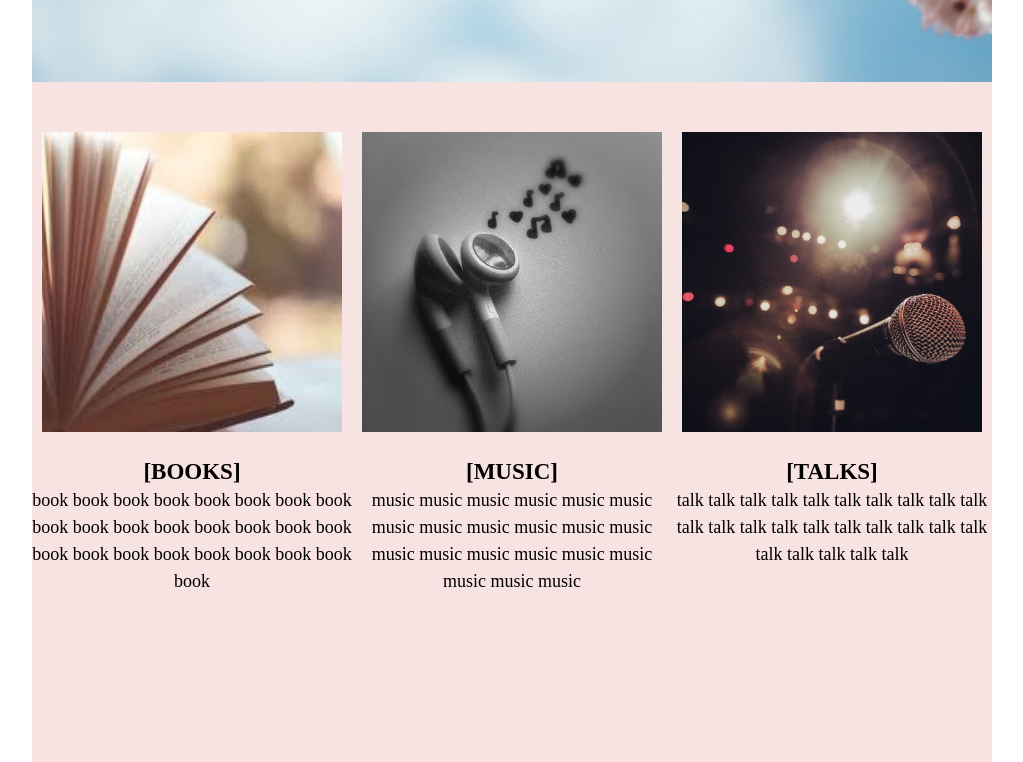
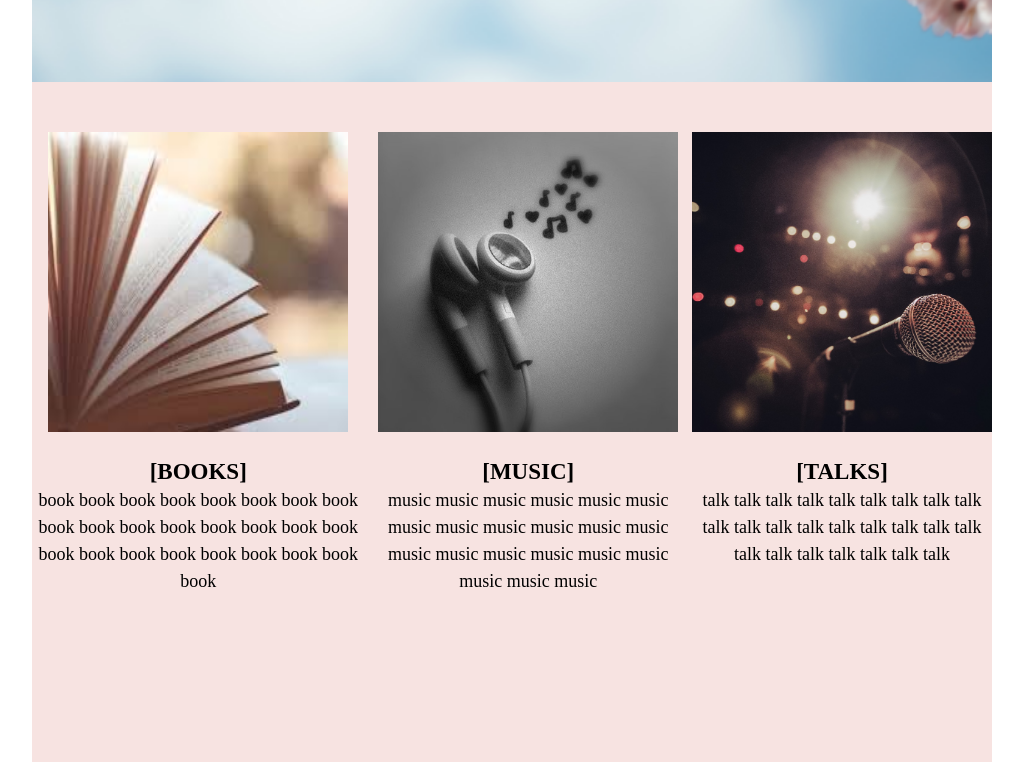
Before and after one commit to yeraml/yeram, a plain HTML site: page index.html in a window 1280 px wide. Shown: the part 598-1360 px from the top of the page, without its empty margins (128-1151 px from the left). Drawn offline with Linux system fonts and the light colour scheme; a web font is replaced by a local one.

Commit message:
flexbox added

```diff
--- a/index.css
+++ b/index.css
@@ -97,11 +97,14 @@ body {
     height: 300px;
 }
 
+.section {
+    display: flex;
+    justify-content: space-around;
+}
+
 .article {
     height: 800px;
     background-color: rgba(229, 162, 155, 0.3);
-    float: left;
-    width: 33.3333%;
     font-size: 18px;
     text-align: center;
     font-family: Federo;
```
Also changed, not shown: homepage/background.png (deleted).
